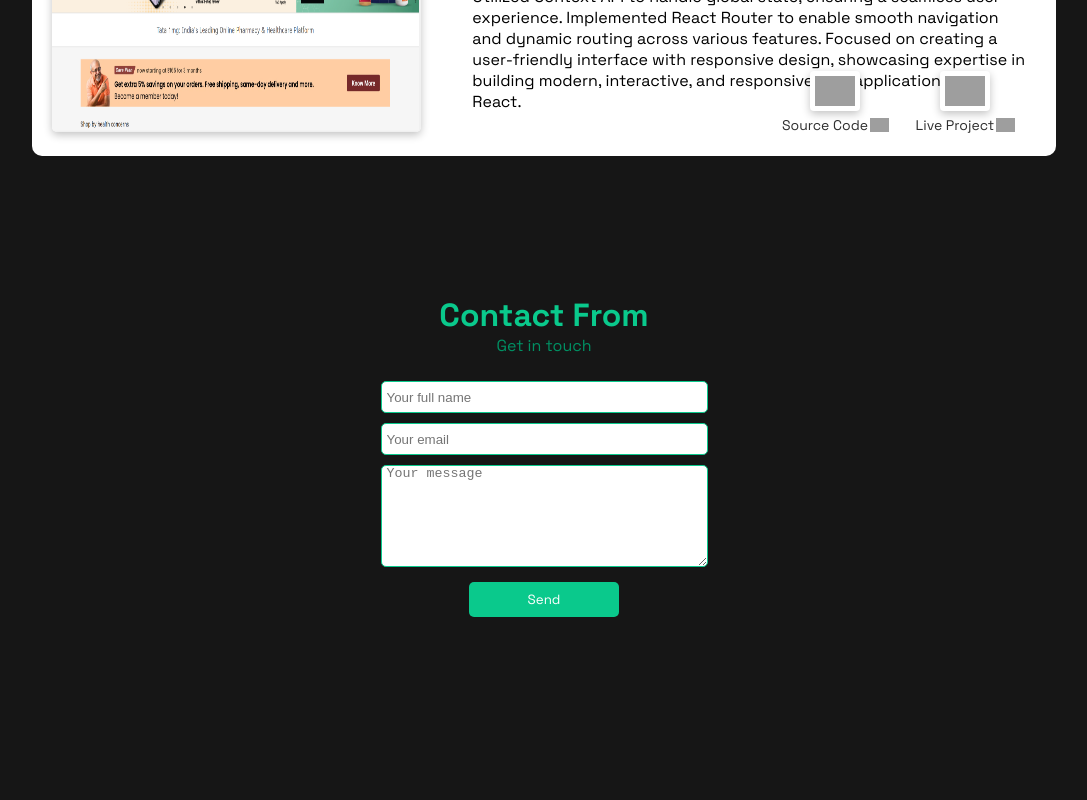
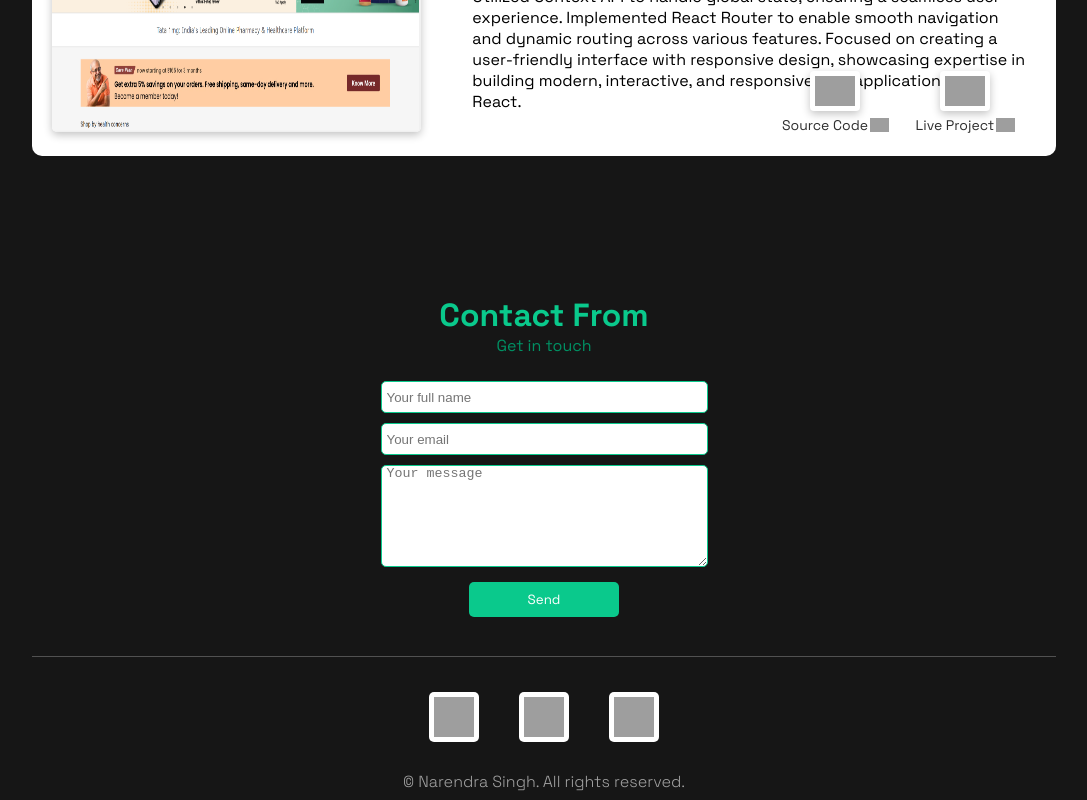
Before and after one commit to Narendra5305/newportfolio, a React (Vite) app: page / in a window 1280 px wide. Shown: the part 3558-4358 px from the top of the page, without its empty margins (96-1183 px from the left). Before the commit the page ends 4214 px from the top, so only its background shows below. Built offline with nearby package versions, Linux system fonts and the light colour scheme; grey boxes are pictures that could not be loaded; a web font is replaced by a local one.

Commit message:
footer added

```diff
--- a/src/App.jsx
+++ b/src/App.jsx
@@ -8,6 +8,7 @@ import About from './pages/about/about'
 import Skill from './pages/skill/skill'
 import Projects from './pages/projects/projects'
 import ContactForm from './pages/contact/contact'
+import Footer from './component/navbar/footer/footer'
 
 function App() {
 
@@ -19,6 +20,7 @@ function App() {
       <Skill/>
       <Projects/>
       <ContactForm/>
+      <Footer/>
     </>
   )
 }
--- a/src/component/navbar/footer/footer.css
+++ b/src/component/navbar/footer/footer.css
@@ -0,0 +1,53 @@
+.footer{
+   display: flex;
+   justify-content: center;
+
+}
+
+.footer-cont{
+    height: 18vh;
+
+}
+
+
+.footer-cont{
+    width: 80vw;
+
+}
+
+.footer-cont-2 a img{
+    height: 40px;
+    width: 40px;
+    background-color: #ffffff;
+    border-radius: 5px;
+    padding: 5px;
+}
+
+.footer-cont-2{
+    display: flex;
+    gap: 40px;
+}
+
+.footer-cont-2{
+    margin-top: 35px;
+    display: flex;
+    justify-content: center;
+    align-items: center;
+}
+
+
+.footer-cont-2 p{
+    color: #a2a2a2;
+    font-family: "Space Grotesk", serif;
+    font-optical-sizing: auto;
+    font-style: normal;
+    margin-top: -10px;
+    font-weight: 200;
+
+}
+
+.footer-cont-1 hr{
+    border: none;
+    background-color: #515151;
+    height: 0.5px ;
+}
--- a/src/component/navbar/footer/footer.jsx
+++ b/src/component/navbar/footer/footer.jsx
@@ -0,0 +1,25 @@
+import React from "react";
+import "../footer/footer.css"
+
+const Footer =()=>{
+    return(
+        <footer className="footer">
+
+            <div className="footer-cont">
+                <div className="footer-cont-1">
+                    <hr />
+                </div>
+                <div className="footer-cont-2">
+                    <a href="https://www.linkedin.com/in/narendra-5305-/" target="blank"><img src="https://www.svgrepo.com/show/448234/linkedin.svg" alt="linkedin-logo" /></a>
+                    <a href="https://github.com/Narendra5305" target="blank"><img src="https://www.svgrepo.com/show/475654/github-color.svg" alt="github-logo" /></a>
+                    <a href="mailto:narendrasinghsitu4@gmail.com" ><img src="https://www.svgrepo.com/show/381000/new-logo-gmail.svg" alt="gmail-logo" /></a>
+                </div>
+                <div className="footer-cont-2">
+                    <p>© Narendra Singh. All rights reserved.</p>
+                </div>
+            </div>
+        </footer>
+    )
+}
+
+export default Footer;
--- a/src/pages/home/home.jsx
+++ b/src/pages/home/home.jsx
@@ -18,7 +18,7 @@ const Home = () =>{
                     </div>
                     <div className="home-text-3">
                         <div className="home-text-3-text">
-                        <a href="">Contact Me!</a>
+                        <a href="mailto:narendrasinghsitu4@gmail.com">Contact Me!</a>
                         </div>
 
                     </div>
```
